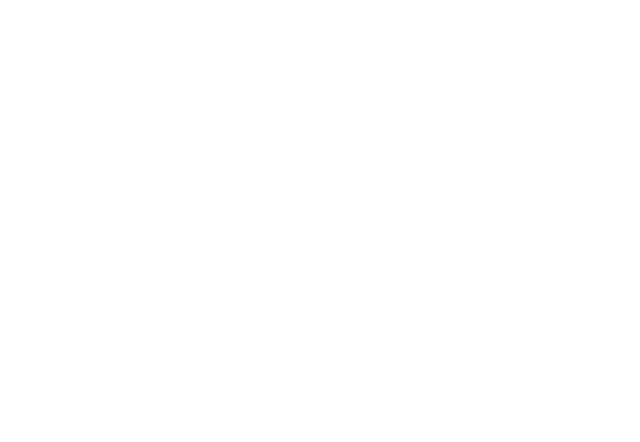
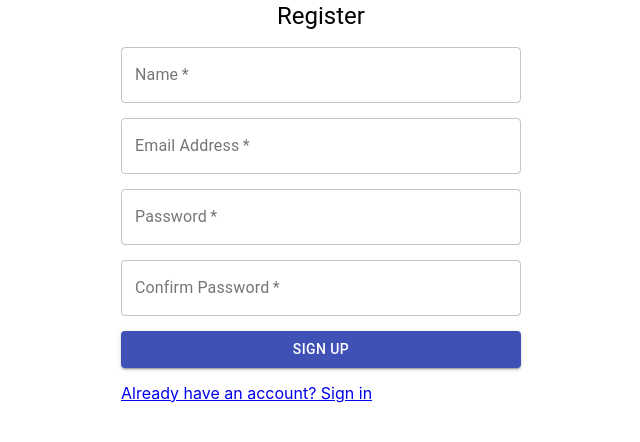
Before and after one commit to joeyfezster/marketx-web, a React (Create React App) app: page /signup in a window 1280 px wide. Shown: the top 442 px of the page, without its empty margins (319-959 px from the left). Built offline with nearby package versions, Linux system fonts and the light colour scheme.

Commit message:
Add login and signup pages

```diff
--- a/package.json
+++ b/package.json
@@ -12,9 +12,10 @@
     "@types/node": "^12.0.0",
     "@types/react": "^17.0.0",
     "@types/react-dom": "^17.0.0",
-    "gh-pages": "^3.1.0",
     "@types/react-redux": "^7.1.16",
     "@types/react-router-dom": "^5.1.7",
+    "formik": "^2.2.6",
+    "gh-pages": "^3.1.0",
     "react": "^17.0.1",
     "react-dom": "^17.0.1",
     "react-redux": "^7.2.2",
--- a/src/App.tsx
+++ b/src/App.tsx
@@ -4,6 +4,8 @@
 import { PersistGate } from 'redux-persist/integration/react'
 
 import HomePage from 'pages/home/HomePage';
+import SigninPage from 'pages/auth/SigninPage';
+import SignupPage from 'pages/auth/SignupPage';
 import { store, persistor } from './store'
 
 function App() {
@@ -13,6 +15,8 @@
         <BrowserRouter>
           <Switch>
             <Route path="/" exact component={HomePage} />
+            <Route path="/signin" exact component={SigninPage} />
+            <Route path="/signup" exact component={SignupPage} />
           </Switch>
         </BrowserRouter>
       </PersistGate>
--- /dev/null
+++ b/src/pages/auth/SigninPage.tsx
@@ -0,0 +1,95 @@
+import React from 'react';
+import { withFormik, FormikProps, Form } from 'formik';
+
+import { Link } from 'react-router-dom';
+import Typography from '@material-ui/core/Typography';
+import TextField from '@material-ui/core/TextField';
+import Button from '@material-ui/core/Button';
+
+import { authStyles } from './styles'
+
+type SigninPageProps = {
+}
+
+type FormValues = {
+    email: string
+    password: string
+}
+
+const SigninPage = (props: SigninPageProps & FormikProps<FormValues>) => {
+    const {
+        setFieldValue
+    } = props;
+    const classes = authStyles()
+    return (
+        <div className={classes.root}>
+            <Form className={classes.form}>
+                <div className={classes.formHeader}>
+                    <Typography variant="h5">Sign in</Typography>
+                </div>
+                <TextField
+                    className={classes.formItem}
+                    required
+                    name="email"
+                    label="Email Address"
+                    defaultValue=""
+                    variant="outlined"
+                    onChange={(event: React.ChangeEvent<HTMLInputElement>) => {
+                        setFieldValue('email', event.target.value, false)
+                    }}
+                />
+                <TextField
+                    className={classes.formItem}
+                    required
+                    name="password"
+                    label="Password"
+                    defaultValue=""
+                    variant="outlined"
+                    onChange={(event: React.ChangeEvent<HTMLInputElement>) => {
+                        setFieldValue('password', event.target.value, false)
+                    }}
+                />
+                <Button
+                    className={classes.formItem}
+                    type="submit"
+                    variant="contained"
+                    color="primary"
+                >
+                    SIGN IN
+                </Button>
+                <Link
+                    className={classes.formItem}
+                    to="/signup"
+                >
+                    Don't have an account? Sign up
+                </Link>
+            </Form>
+        </div>
+    );
+}
+
+export default withFormik<SigninPageProps, FormValues>({
+    mapPropsToValues: () => ({
+        email: '',
+        password: '',
+    }),
+    validate: values => {
+        const errors: Record<string, string> = {};
+
+        if (!values.email) {
+            errors.email = 'Required';
+        }
+        if (!values.password) {
+            errors.password = 'Required';
+        }
+
+        return errors;
+    },
+
+    handleSubmit: (values, { setSubmitting }) => {
+        console.log(values);
+        setSubmitting(false);
+    },
+
+    displayName: 'SigninForm',
+})(SigninPage);
--- /dev/null
+++ b/src/pages/auth/SignupPage.tsx
@@ -0,0 +1,129 @@
+import React from 'react';
+import { withFormik, FormikProps, Form } from 'formik';
+
+import { Link } from 'react-router-dom';
+import Typography from '@material-ui/core/Typography';
+import TextField from '@material-ui/core/TextField';
+import Button from '@material-ui/core/Button';
+
+import { authStyles } from './styles'
+
+type SignupPageProps = {
+}
+
+type FormValues = {
+    name: string
+    email: string
+    password: string
+    confirmPassword: string
+}
+
+const SignupPage = (props: SignupPageProps & FormikProps<FormValues>) => {
+    const {
+        setFieldValue
+    } = props;
+    const classes = authStyles()
+    return (
+        <div className={classes.root}>
+            <Form className={classes.form}>
+                <div className={classes.formHeader}>
+                    <Typography variant="h5">Register</Typography>
+                </div>
+                <TextField
+                    className={classes.formItem}
+                    required
+                    name="name"
+                    label="Name"
+                    defaultValue=""
+                    variant="outlined"
+                    onChange={(event: React.ChangeEvent<HTMLInputElement>) => {
+                        setFieldValue('name', event.target.value, false)
+                    }}
+                />
+                <TextField
+                    className={classes.formItem}
+                    required
+                    name="email"
+                    label="Email Address"
+                    defaultValue=""
+                    variant="outlined"
+                    onChange={(event: React.ChangeEvent<HTMLInputElement>) => {
+                        setFieldValue('email', event.target.value, false)
+                    }}
+                />
+                <TextField
+                    type="password"
+                    className={classes.formItem}
+                    required
+                    name="password"
+                    label="Password"
+                    defaultValue=""
+                    variant="outlined"
+                    onChange={(event: React.ChangeEvent<HTMLInputElement>) => {
+                        setFieldValue('password', event.target.value, false)
+                    }}
+                />
+                <TextField
+                    type="password"
+                    className={classes.formItem}
+                    required
+                    name="confirmPassword"
+                    label="Confirm Password"
+                    defaultValue=""
+                    variant="outlined"
+                    onChange={(event: React.ChangeEvent<HTMLInputElement>) => {
+                        setFieldValue('confirmPassword', event.target.value, false)
+                    }}
+                />
+                <Button
+                    className={classes.formItem}
+                    type="submit"
+                    variant="contained"
+                    color="primary"
+                >
+                    SIGN UP
+                </Button>
+                <Link
+                    className={classes.formItem}
+                    to="/signin"
+                >
+                    Already have an account? Sign in
+                </Link>
+            </Form>
+        </div>
+    );
+}
+
+export default withFormik<SignupPageProps, FormValues>({
+    mapPropsToValues: () => ({
+        name: '',
+        email: '',
+        password: '',
+        confirmPassword: '',
+    }),
+    validate: values => {
+        const errors: Record<string, string> = {};
+
+        if (!values.name) {
+            errors.name = 'Required';
+        }
+        if (!values.email) {
+            errors.email = 'Required';
+        }
+        if (!values.password) {
+            errors.password = 'Required';
+        }
+        if (!values.confirmPassword) {
+            errors.confirmPassword = 'Required';
+        }
+
+        return errors;
+    },
+
+    handleSubmit: (values, { setSubmitting }) => {
+        console.log(values);
+        setSubmitting(false);
+    },
+
+    displayName: 'SignupForm',
+})(SignupPage);
--- /dev/null
+++ b/src/pages/auth/styles.ts
@@ -0,0 +1,21 @@
+import { Theme } from '@material-ui/core/styles'
+import { createStyles, makeStyles } from '@material-ui/styles'
+
+export const authStyles = makeStyles((theme: Theme) =>
+  createStyles({
+    root: {},
+    form: {
+      display: 'flex',
+      flexDirection: 'column',
+      maxWidth: '400px',
+      margin: 'auto',
+    },
+    formHeader: {
+      display: 'flex',
+      justifyContent: 'center'
+    },
+    formItem: {
+      marginTop: '15px'
+    }
+  }),
+)
--- a/src/pages/home/HomePage.tsx
+++ b/src/pages/home/HomePage.tsx
@@ -1,9 +1,9 @@
 import React from 'react'
-import { Button } from '@material-ui/core';
+import { Link } from 'react-router-dom';
 
 const HomePage = () => {
     return (
-        <Button color="primary">Hello World</Button>
+        <Link to="signin">Sign in</Link>
     );
 }
 
```
Also changed, not shown: 1 other file (tests, documents, lock files or other folders).
